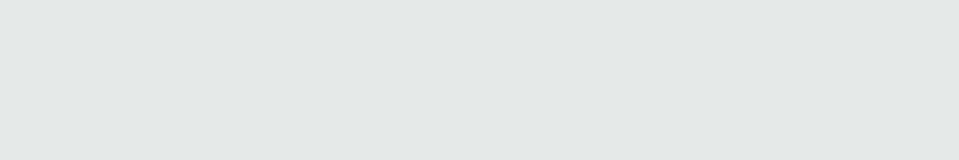
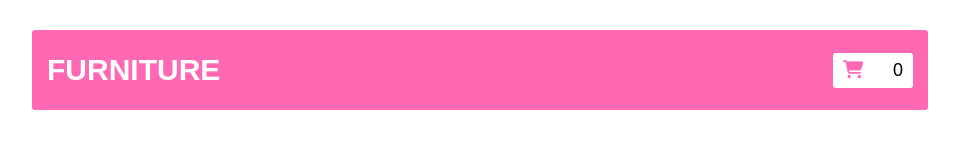
Before and after one commit to favourInyangii/DOM-project, a plain HTML site: page index.html in a window 1280 px wide. Shown: the whole page, without its empty margins (160-1119 px from the left). Drawn offline with nearby package versions, Linux system fonts and the light colour scheme.

Commit message:
adding the funrniture header and cart

```diff
--- a/css/style.css
+++ b/css/style.css
@@ -1,40 +1,51 @@
+*{
+    margin: 0;
+    padding: 0;
+    box-sizing: border-box;
+    font-family: 'poppins', sans-serif;
+    font-size: 18px;
+}
 body{
-    background-color: #E3E7E8;
-    font-family: system-ui;
+    display: flex;
+    align-items: center;
+    justify-content: center;
+    flex-direction: column;
 }
-.container{
-    width: 1000px;
-    margin: auto;
-    transition: 0.5s;
+.header{
+    height: 80px;
+    width: 70%;
+    background-color: hotpink;
+    border-radius: 3px;
+    margin: 30px 0px;
+    display: flex;
+    align-items: center;
+    justify-content: space-between;
+    padding: 15px;
 }
-header{
-    display: grid;
-    grid-template-columns: 1fr  50px;
-    margin-top: 50px;
+.header .furniture{
+    font-size: 30px;
+    font-weight: bold;
+    color: white;
 }
-header .shopping{
-    position: relative;
-    text-align: right;
+.cart{
+    display: flex;
+    background-color: white;
+    justify-content: space-between;
+    align-items: center;
+    padding: 7px 10px;
+    border-radius: 3px;
+    width: 80px;
 }
-header .shopping{
-    width: 40px;
+.fa-solid{
+    color: hotpink;
 }
-header .shopping span{
-    background-color: red;
-    border-radius: 50%;
+.cart .p{
+    height: 22px;
+    width: 22px;
     display: flex;
+    align-items: center;
     justify-content: center;
-    align-items: center;
-    color: #fff;
-    position: absolute;
-    top: -5px;
-    left: 80%;
-    padding: 3px 10px;
+    border-radius: 22px;
+    background-color: hotpink;
+    color: white;
 }
-.list{
-    display: grid;
-    grid-template-columns: 3, 1fr;
-    column-gap: 20px;
-    row-gap: 20px;
-    margin-top: 50px;
-}
--- a/index.html
+++ b/index.html
@@ -5,10 +5,14 @@
     <meta name="viewport" content="width=device-width, initial-scale=1.0">
     <title>CART PROJECT</title>
     <link rel="stylesheet" href="css/style.css">
-    <link rel="stylesheet" href="https://fonts.googleapis.com/css2?family=Material+Symbols+Outlined:opsz,wght,FILL,GRAD@20..48,100..700,0..1,-50..200" />
+    <script src="https://kit.fontawesome.com/6072a1f9aa.js" crossorigin="anonymous"></script>
 </head>
 <body>
-
+    <div class="header">
+        <p class="furniture">FURNITURE</p>
+        </p>
+        <div class="cart"><i class="fa-solid fa-cart-shopping"></i><p id="count">0</p></div>
+    </div>
 
     <script src="js/index.js"></script>
 </body>
```
